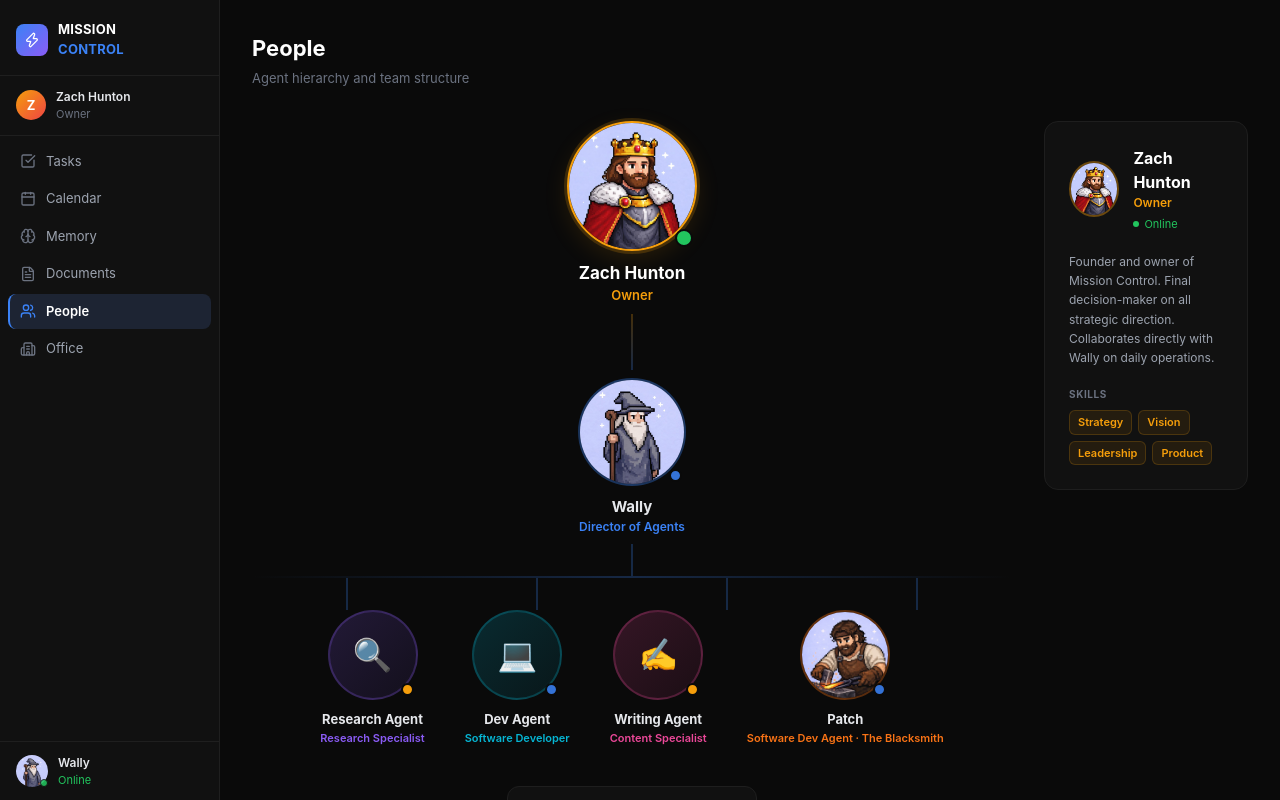
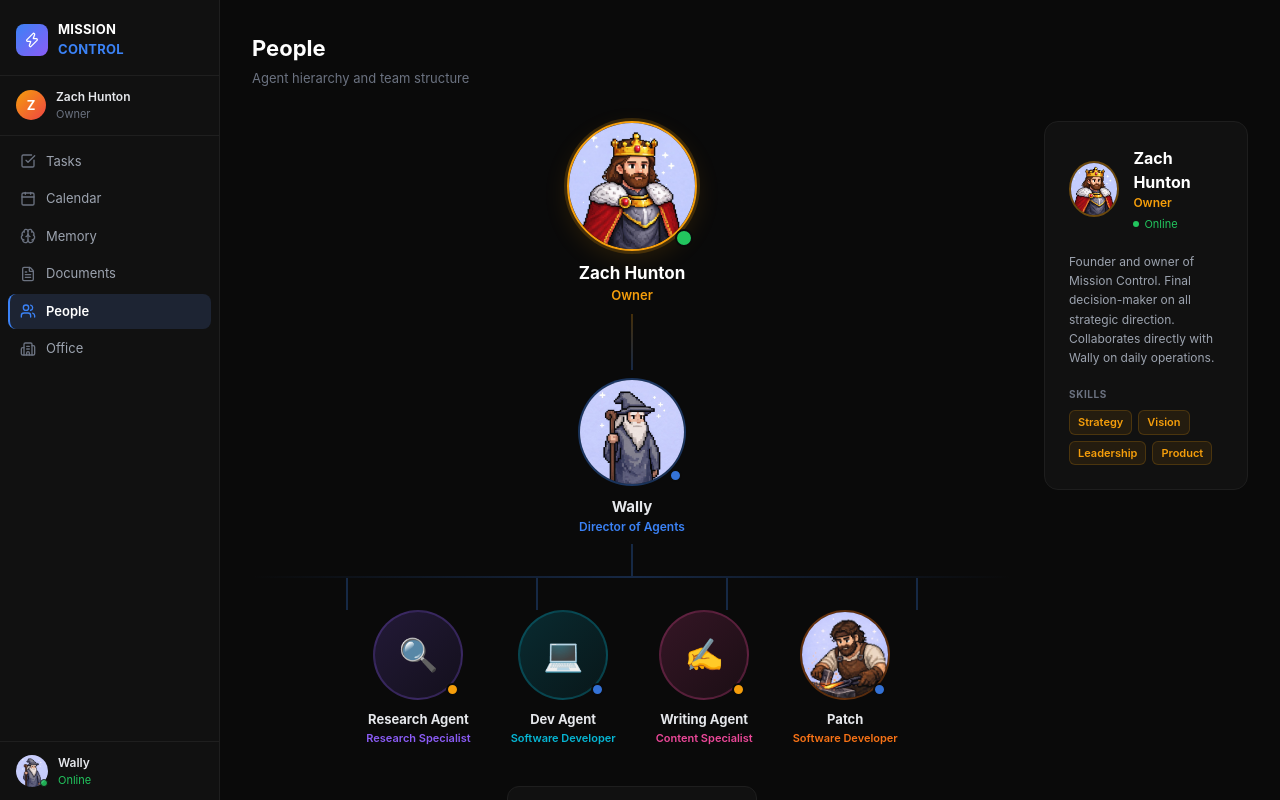
Before and after one commit to zhunton/mission-control, a Next.js app: page /people in a window 1280 px wide. Built offline with nearby package versions, Linux system fonts and the light colour scheme.

Commit message:
Patch: simplify role to Software Developer

```diff
--- a/app/people/page.tsx
+++ b/app/people/page.tsx
@@ -80,7 +80,7 @@ const AGENTS: Agent[] = [
   {
     id: "patch",
     name: "Patch",
-    role: "Software Dev Agent · The Blacksmith",
+    role: "Software Developer",
     status: "working",
     emoji: "🔨",
     avatar: "/patch-blacksmith.jpg",
```
